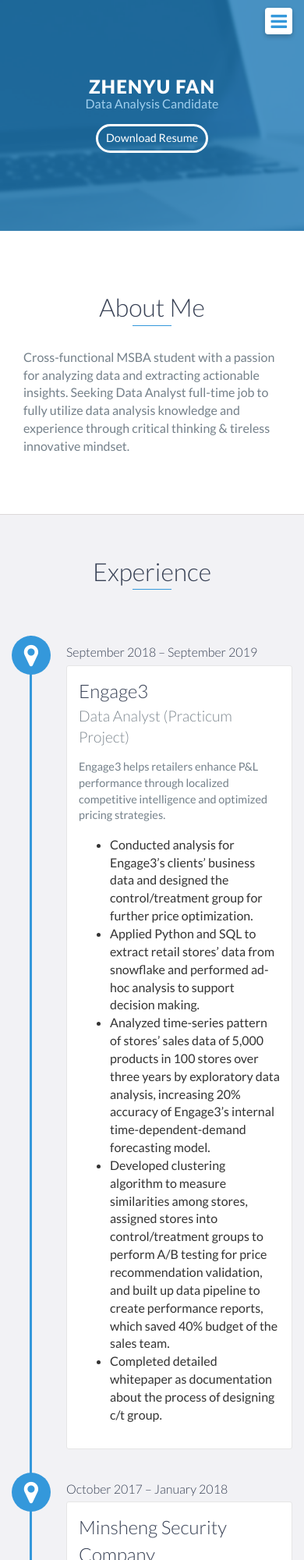
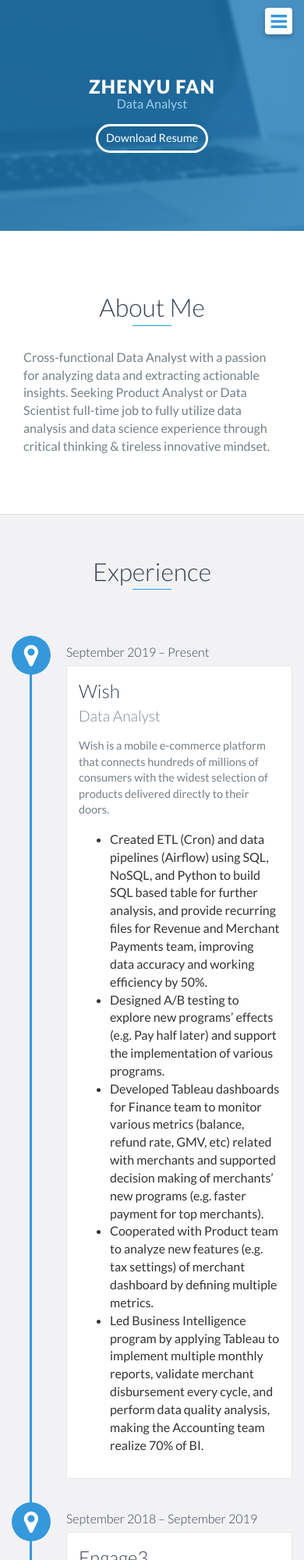
Before and after one commit to Zhenyu0521/Zhenyu0521.github.io, a plain HTML site: page index.html in a window 390 px wide. Shown: the top 2000 px of the page at 78% size. Drawn offline with nearby package versions, Linux system fonts and the light colour scheme.

Commit message:
Update index.html

```diff
--- a/index.html
+++ b/index.html
@@ -49,8 +49,8 @@
     <div id="lead">
         <div id="lead-content">
             <h1>Zhenyu Fan</h1>
-            <h2>Data Analysis Candidate</h2>
-            <a href="resume/Zhenyu (Joe) Fan - Resume.pdf" class="btn-rounded-white">Download Resume</a>
+            <h2>Data Analyst</h2>
+            <a href="resume/Zhenyu (Joe) Fan - Resume.docx" class="btn-rounded-white">Download Resume</a>
         </div>
         <!-- End #lead-content -->
 
@@ -73,7 +73,7 @@
                 </div>
                 <div class="col-md-8">
                     <p>
-                        Cross-functional MSBA student with a passion for analyzing data and extracting actionable insights. Seeking Data Analyst full-time job to fully utilize data analysis knowledge and experience through critical thinking & tireless innovative mindset.
+		        Cross-functional Data Analyst with a passion for analyzing data and extracting actionable insights. Seeking Product Analyst or Data Scientist full-time job to fully utilize data analysis and data science experience through critical thinking & tireless innovative mindset.
                     </p>
                 </div>
             </div>
@@ -84,6 +84,31 @@
     <div id="experience" class="background-alt">
         <h2 class="heading">Experience</h2>
         <div id="experience-timeline">
+	   <div data-date="September 2019 – Present">
+                <h3>Wish</h3>
+                <h4>Data Analyst</h4>
+                <p>
+                    Wish is a mobile e-commerce platform that connects hundreds of millions of consumers with the widest selection of products delivered directly to their doors.
+                </p>
+                <ul>
+                <li>
+                    Created ETL (Cron) and data pipelines (Airflow) using SQL, NoSQL, and Python to build SQL based table for further analysis, and provide recurring files for Revenue and Merchant Payments team, improving data accuracy and working efficiency by 50%.
+                </li>
+                <li>
+                    Designed A/B testing to explore new programs’ effects (e.g. Pay half later) and support the implementation of various programs.
+                </li>
+                <li>
+                    Developed Tableau dashboards for Finance team to monitor various metrics (balance, refund rate, GMV, etc) related with merchants and supported decision making of merchants’ new programs (e.g. faster payment for top merchants).
+                </li>
+                <li>
+                    Cooperated with Product team to analyze new features (e.g. tax settings) of  merchant dashboard by defining multiple metrics.
+                </li>
+                <li>
+                    Led Business Intelligence program by applying Tableau to implement multiple monthly reports, validate merchant disbursement every cycle, and perform data quality analysis, making the Accounting team realize 70% of BI.
+                </li>
+                </ul>
+            </div>
+
             <div data-date="September 2018 – September 2019">
                 <h3>Engage3</h3>
                 <h4>Data Analyst (Practicum Project)</h4>
@@ -288,18 +313,20 @@
         <h2 class="heading">Skills</h2>
         <ul>
             <li>Python</li>
+            <li>SQL</li>
+            <li>NoSQL</li>
+	    <li>Airflow</li>
+	    <li>Git</li>
+	    <li>Tableau</li>
             <li>R</li>
-            <li>SQL</li>
-            <li>MySQL</li>
-            <li>Google BigQuery</li>
-            <li>Tableau</li>
-            <li>Kepler</li>
+            <li>Redshift</li>
+            <li>MongoDB</li>
             <li>AWS</li>
-            <li>A/B Test</li>
+            <li>A/B Testing</li>
             <li>Machine Learning</li>
             <li>Text Analysis</li>
             <li>Linear Algebra</li>
-            <li>Statistics</li>
+            <li>Advanced Statistics</li>
         </ul>
     </div>
     <!-- End #skills -->
```
